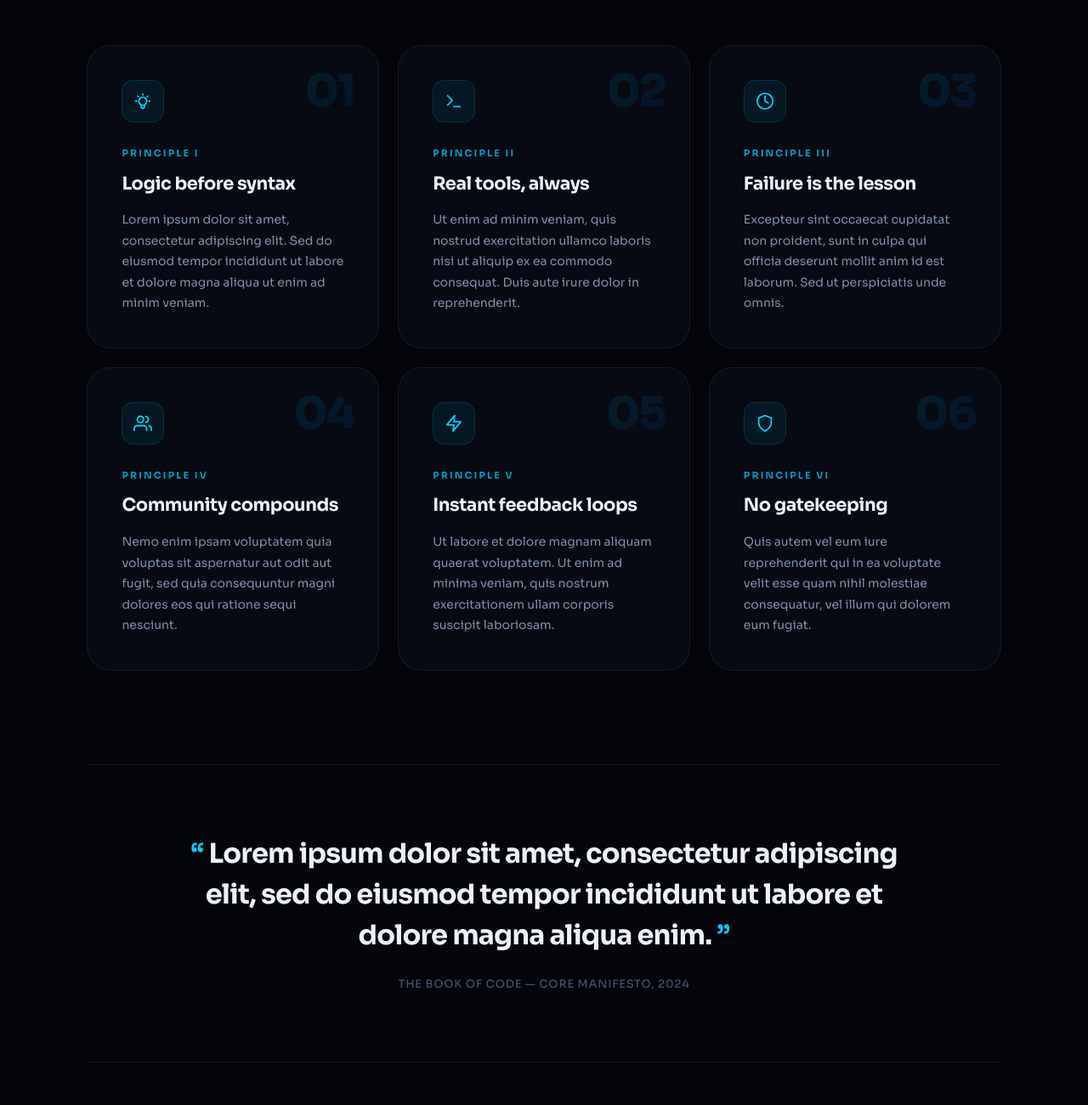
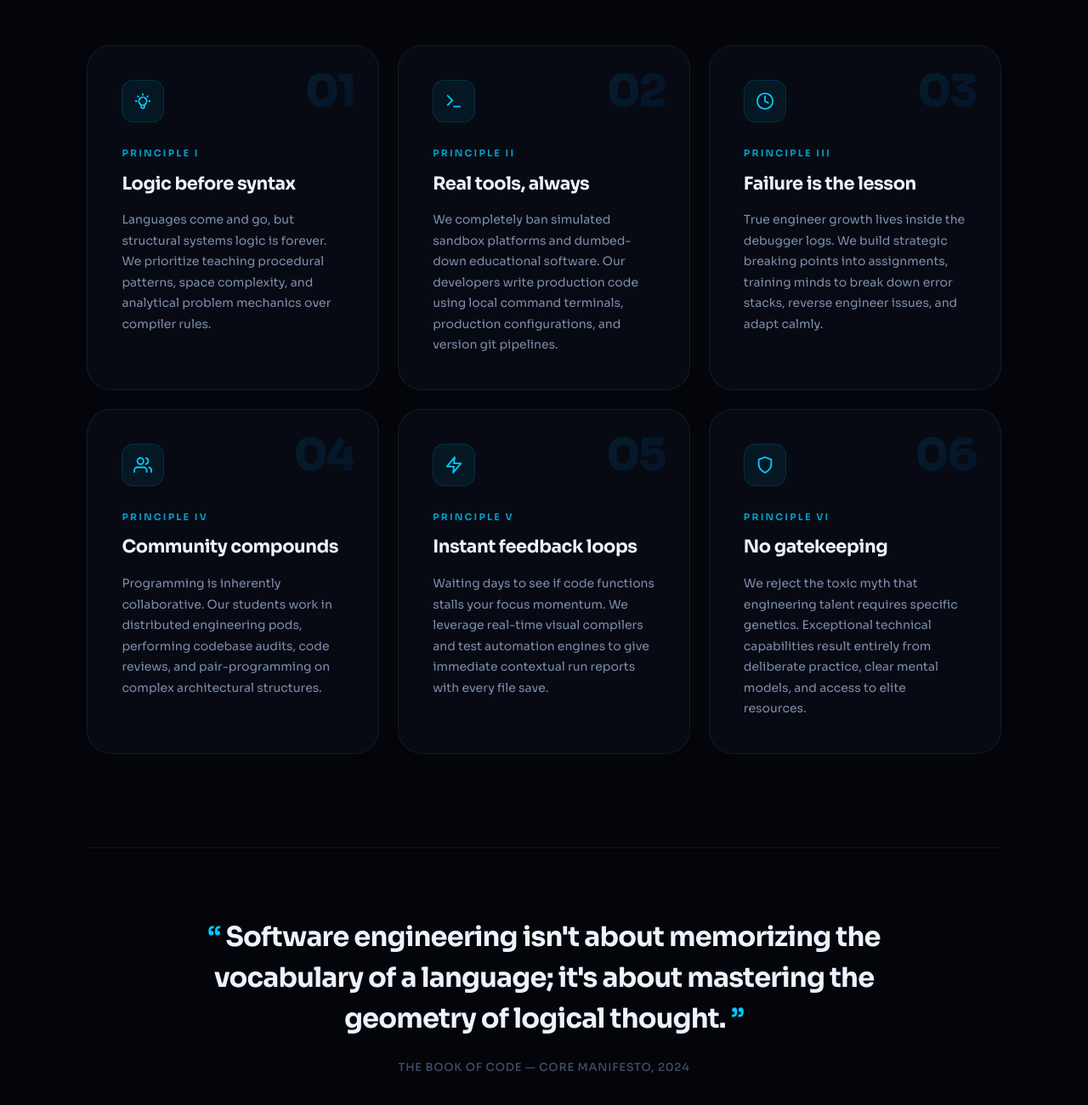
Before and after one commit to Megh-coder-23/The-Book-of-Code, a plain HTML site: page philosophy.html in a window 1280 px wide. Shown: the part 1486-2786 px from the top of the page at 85% size. Drawn offline with Linux system fonts and the light colour scheme.

Commit message:
Update site

```diff
--- a/philosophy.html
+++ b/philosophy.html
@@ -534,7 +534,6 @@
       <div class="orb orb-2"></div>
     </div>
 
-    <!-- Navigation -->
     <nav id="nav">
       <a href="index.html" class="logo-div">
         <svg class="logo-svg" width="40" height="40" viewBox="0 0 64 64">
@@ -558,7 +557,6 @@
       </div>
     </nav>
 
-    <!-- ─── Page Hero ─── -->
     <div class="page-hero">
       <div class="hero-grid" aria-hidden="true"></div>
       <div class="hero-glow" aria-hidden="true"></div>
@@ -572,12 +570,11 @@
           is <span class="gradient-text">taught wrong.</span>
         </h1>
         <p class="hero-lead">
-          Lorem ipsum dolor sit amet, consectetur adipiscing elit. Sed do eiusmod tempor incididunt ut labore et dolore magna aliqua — and the way we fix it changes everything about how people learn to think.
+          Traditional modern bootcamps force down syntax templates, training developers to become script-copying robots. We shift the core focus to algorithmic architecture, systems engineering, and creative problem-solving paradigms.
         </p>
       </div>
     </div>
 
-    <!-- ─── Manifesto ─── -->
     <div class="manifesto">
       <div class="manifesto-inner reveal">
         <div class="manifesto-content">
@@ -586,13 +583,12 @@
             We teach you <em>why it works.</em>
           </p>
           <p class="manifesto-sub">
-            Lorem ipsum dolor sit amet, consectetur adipiscing elit, sed do eiusmod tempor incididunt ut labore et dolore magna aliqua. Ut enim ad minim veniam, quis nostrud exercitation ullamco laboris nisi ut aliquip ex ea commodo consequat. Duis aute irure dolor in reprehenderit in voluptate velit esse cillum dolore eu fugiat nulla pariatur.
+            The modern software ecosystem evolves at an unprecedented pace. Rote-learning toolsets become obsolete overnight, but fundamental architectural paradigms remain unchanged. By learning how computing components interconnect on an architectural layer, you unlock the ability to engineer platforms fluidly across any framework or stack.
           </p>
         </div>
       </div>
     </div>
 
-    <!-- ─── Core Principles ─── -->
     <div class="section-wrap">
       <p class="section-label reveal">Core principles</p>
       <h2 class="section-heading reveal" style="transition-delay:.05s">Six things we<br />refuse to compromise on.</h2>
@@ -607,7 +603,7 @@
           </div>
           <span class="principle-tag">Principle I</span>
           <div class="principle-title">Logic before syntax</div>
-          <p class="principle-body">Lorem ipsum dolor sit amet, consectetur adipiscing elit. Sed do eiusmod tempor incididunt ut labore et dolore magna aliqua ut enim ad minim veniam.</p>
+          <p class="principle-body">Languages come and go, but structural systems logic is forever. We prioritize teaching procedural patterns, space complexity, and analytical problem mechanics over compiler rules.</p>
         </div>
 
         <div class="principle-card reveal" style="transition-delay:.14s">
@@ -619,7 +615,7 @@
           </div>
           <span class="principle-tag">Principle II</span>
           <div class="principle-title">Real tools, always</div>
-          <p class="principle-body">Ut enim ad minim veniam, quis nostrud exercitation ullamco laboris nisi ut aliquip ex ea commodo consequat. Duis aute irure dolor in reprehenderit.</p>
+          <p class="principle-body">We completely ban simulated sandbox platforms and dumbed-down educational software. Our developers write production code using local command terminals, production configurations, and version git pipelines.</p>
         </div>
 
         <div class="principle-card reveal" style="transition-delay:.2s">
@@ -631,7 +627,7 @@
           </div>
           <span class="principle-tag">Principle III</span>
           <div class="principle-title">Failure is the lesson</div>
-          <p class="principle-body">Excepteur sint occaecat cupidatat non proident, sunt in culpa qui officia deserunt mollit anim id est laborum. Sed ut perspiciatis unde omnis.</p>
+          <p class="principle-body">True engineer growth lives inside the debugger logs. We build strategic breaking points into assignments, training minds to break down error stacks, reverse engineer issues, and adapt calmly.</p>
         </div>
 
         <div class="principle-card reveal" style="transition-delay:.08s">
@@ -644,7 +640,7 @@
           </div>
           <span class="principle-tag">Principle IV</span>
           <div class="principle-title">Community compounds</div>
-          <p class="principle-body">Nemo enim ipsam voluptatem quia voluptas sit aspernatur aut odit aut fugit, sed quia consequuntur magni dolores eos qui ratione sequi nesciunt.</p>
+          <p class="principle-body">Programming is inherently collaborative. Our students work in distributed engineering pods, performing codebase audits, code reviews, and pair-programming on complex architectural structures.</p>
         </div>
 
         <div class="principle-card reveal" style="transition-delay:.14s">
@@ -656,7 +652,7 @@
           </div>
           <span class="principle-tag">Principle V</span>
           <div class="principle-title">Instant feedback loops</div>
-          <p class="principle-body">Ut labore et dolore magnam aliquam quaerat voluptatem. Ut enim ad minima veniam, quis nostrum exercitationem ullam corporis suscipit laboriosam.</p>
+          <p class="principle-body">Waiting days to see if code functions stalls your focus momentum. We leverage real-time visual compilers and test automation engines to give immediate contextual run reports with every file save.</p>
         </div>
 
         <div class="principle-card reveal" style="transition-delay:.2s">
@@ -668,30 +664,28 @@
           </div>
           <span class="principle-tag">Principle VI</span>
           <div class="principle-title">No gatekeeping</div>
-          <p class="principle-body">Quis autem vel eum iure reprehenderit qui in ea voluptate velit esse quam nihil molestiae consequatur, vel illum qui dolorem eum fugiat.</p>
+          <p class="principle-body">We reject the toxic myth that engineering talent requires specific genetics. Exceptional technical capabilities result entirely from deliberate practice, clear mental models, and access to elite resources.</p>
         </div>
 
       </div>
     </div>
 
-    <!-- ─── Pullquote ─── -->
     <div class="pullquote-section">
       <div class="pullquote reveal">
         <blockquote>
-          Lorem ipsum dolor sit amet, consectetur adipiscing elit, sed do eiusmod tempor incididunt ut labore et dolore magna aliqua enim.
+          Software engineering isn't about memorizing the vocabulary of a language; it's about mastering the geometry of logical thought.
         </blockquote>
         <cite>The Book of Code &mdash; Core Manifesto, 2024</cite>
       </div>
     </div>
 
-    <!-- ─── Split: The Approach ─── -->
     <div class="section-wrap">
       <div class="split-section">
         <div class="split-text reveal">
           <p class="section-label">The approach</p>
           <h2 class="section-heading">Understanding first.<br />Everything else second.</h2>
-          <p class="section-body">Lorem ipsum dolor sit amet, consectetur adipiscing elit, sed do eiusmod tempor incididunt ut labore et dolore magna aliqua. Ut enim ad minim veniam, quis nostrud exercitation ullamco laboris nisi ut aliquip ex ea commodo consequat.</p>
-          <p class="section-body" style="margin-top:18px;">Duis aute irure dolor in reprehenderit in voluptate velit esse cillum dolore eu fugiat nulla pariatur. Excepteur sint occaecat cupidatat non proident, sunt in culpa qui officia deserunt mollit anim.</p>
+          <p class="section-body">When you focus on fundamental mechanics, you realize frameworks are just semantic wrappers. Our structured deep-dives break apart concepts like asynchronous runtimes, memory allocations, and network wrappers so you build a concrete intuitive blueprint of the system.</p>
+          <p class="section-body" style="margin-top:18px;">Instead of rushing to hit milestones on artificial check-lists, our track requires structural proficiency. You progress by demonstrating concrete conceptual mastery, giving you absolute confidence before handling multi-tier distributed systems.</p>
         </div>
         <div class="split-visual reveal" style="transition-delay:.12s">
           <div class="visual-bg" aria-hidden="true"></div>
@@ -713,20 +707,19 @@
                 <span class="visual-stat-label">Avg. rating</span>
               </div>
             </div>
-            <p class="visual-caption">Lorem ipsum dolor sit amet, consectetur adipiscing elit. Sed do eiusmod tempor incididunt ut labore et dolore magna aliqua enim ad minim.</p>
+            <p class="visual-caption">Our structural model systematically transforms the educational journey, yielding unmatched engagement metrics and long-term project engineering retention.</p>
           </div>
         </div>
       </div>
     </div>
 
-    <!-- ─── Split: For Educators (flipped) ─── -->
     <div class="section-wrap" style="padding-top:0">
       <div class="split-section flip">
         <div class="split-text reveal">
           <p class="section-label">For educators</p>
           <h2 class="section-heading">Less grading.<br />More mentoring.</h2>
-          <p class="section-body">Sed ut perspiciatis unde omnis iste natus error sit voluptatem accusantium doloremque laudantium, totam rem aperiam eaque ipsa quae ab illo inventore veritatis.</p>
-          <p class="section-body" style="margin-top:18px;">Nemo enim ipsam voluptatem quia voluptas sit aspernatur aut odit aut fugit, sed quia consequuntur magni dolores eos qui ratione voluptatem sequi nesciunt.</p>
+          <p class="section-body">Stop spending your valuable lecture hours manually evaluating syntax flaws and basic compiler warnings. Our platform completely automates standard telemetry checks and system code reviews.</p>
+          <p class="section-body" style="margin-top:18px;">This shifts your core instructional energy to what really impacts engineers: high-level systems design consultations, architecture optimization advisory, and individual technical mentorship.</p>
         </div>
         <div class="split-visual reveal" style="transition-delay:.12s">
           <div class="visual-bg" aria-hidden="true"></div>
@@ -748,13 +741,12 @@
                 <span class="visual-stat-label">Classrooms</span>
               </div>
             </div>
-            <p class="visual-caption">Ut enim ad minima veniam, quis nostrum exercitationem ullam corporis suscipit laboriosam nisi ut aliquid ex ea commodi consequatur.</p>
+            <p class="visual-caption">Empowering technical teachers with elite telemetry diagnostics to elevate modern engineering programs globally.</p>
           </div>
         </div>
       </div>
     </div>
 
-    <!-- ─── Values List ─── -->
     <div class="section-wrap" style="padding-top:0">
       <p class="section-label reveal">What we stand for</p>
       <h2 class="section-heading reveal" style="transition-delay:.05s">The values that<br />drive every decision.</h2>
@@ -763,37 +755,36 @@
         <div class="value-row reveal" style="transition-delay:.06s">
           <span class="value-index">01</span>
           <span class="value-name">Clarity over cleverness</span>
-          <p class="value-body">Lorem ipsum dolor sit amet, consectetur adipiscing elit, sed do eiusmod tempor incididunt ut labore et dolore magna aliqua. Ut enim ad minim veniam, quis nostrud exercitation ullamco.</p>
+          <p class="value-body">We value clean, readable code architectures over complex, unmaintainable hacks. Elite engineering balances robust performance with long-term human comprehensibility.</p>
         </div>
 
         <div class="value-row reveal" style="transition-delay:.1s">
           <span class="value-index">02</span>
           <span class="value-name">Depth over breadth</span>
-          <p class="value-body">Duis aute irure dolor in reprehenderit in voluptate velit esse cillum dolore eu fugiat nulla pariatur. Excepteur sint occaecat cupidatat non proident, sunt in culpa qui officia.</p>
+          <p class="value-body">We reject surface-level rapid overviews of hot frameworks. We lean heavily into deep-dive engineering loops to build complete, comprehensive expertise from scratch.</p>
         </div>
 
         <div class="value-row reveal" style="transition-delay:.14s">
           <span class="value-index">03</span>
           <span class="value-name">Struggle as a feature</span>
-          <p class="value-body">Sed ut perspiciatis unde omnis iste natus error sit voluptatem accusantium doloremque laudantium, totam rem aperiam eaque ipsa quae ab illo inventore veritatis et quasi.</p>
+          <p class="value-body">Working through cognitive friction is how the brain optimizes mental models. We engineer deliberate, constructive hurdles into our platform tracks to develop grit.</p>
         </div>
 
         <div class="value-row reveal" style="transition-delay:.18s">
           <span class="value-index">04</span>
           <span class="value-name">Ship something real</span>
-          <p class="value-body">Nemo enim ipsam voluptatem quia voluptas sit aspernatur aut odit aut fugit, sed quia consequuntur magni dolores eos qui ratione voluptatem sequi nesciunt neque porro.</p>
+          <p class="value-body">We do not deal in isolated code snippets or throwaway tutorial scripts. Every project track demands building, configuring, deploying, and maintaining live system networks.</p>
         </div>
 
         <div class="value-row reveal" style="transition-delay:.22s">
           <span class="value-index">05</span>
           <span class="value-name">Access for everyone</span>
-          <p class="value-body">Quis autem vel eum iure reprehenderit qui in ea voluptate velit esse quam nihil molestiae consequatur, vel illum qui dolorem eum fugiat quo voluptas nulla pariatur.</p>
+          <p class="value-body">Elite engineering systems instruction must not remain locked behind premium gatekeepers. We optimize our platform architectures to break socio-economic barriers.</p>
         </div>
 
       </div>
     </div>
 
-    <!-- ─── CTA ─── -->
     <section class="cta-section">
       <div class="cta-banner reveal">
         <div class="cta-inner">
@@ -804,7 +795,6 @@
       </div>
     </section>
 
-    <!-- Footer -->
     <footer>
       <div class="footer-inner">
         <div class="footer-top">
```
